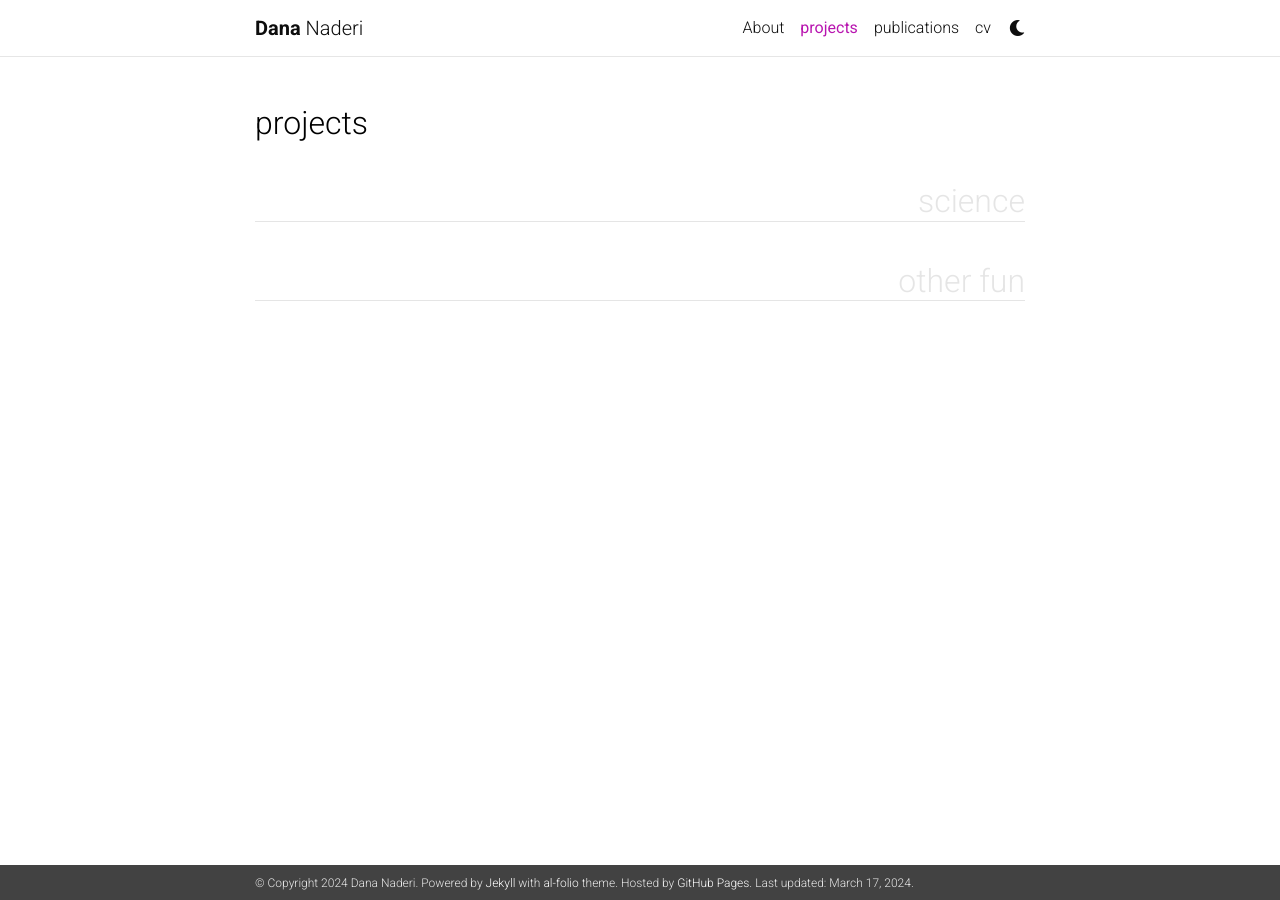
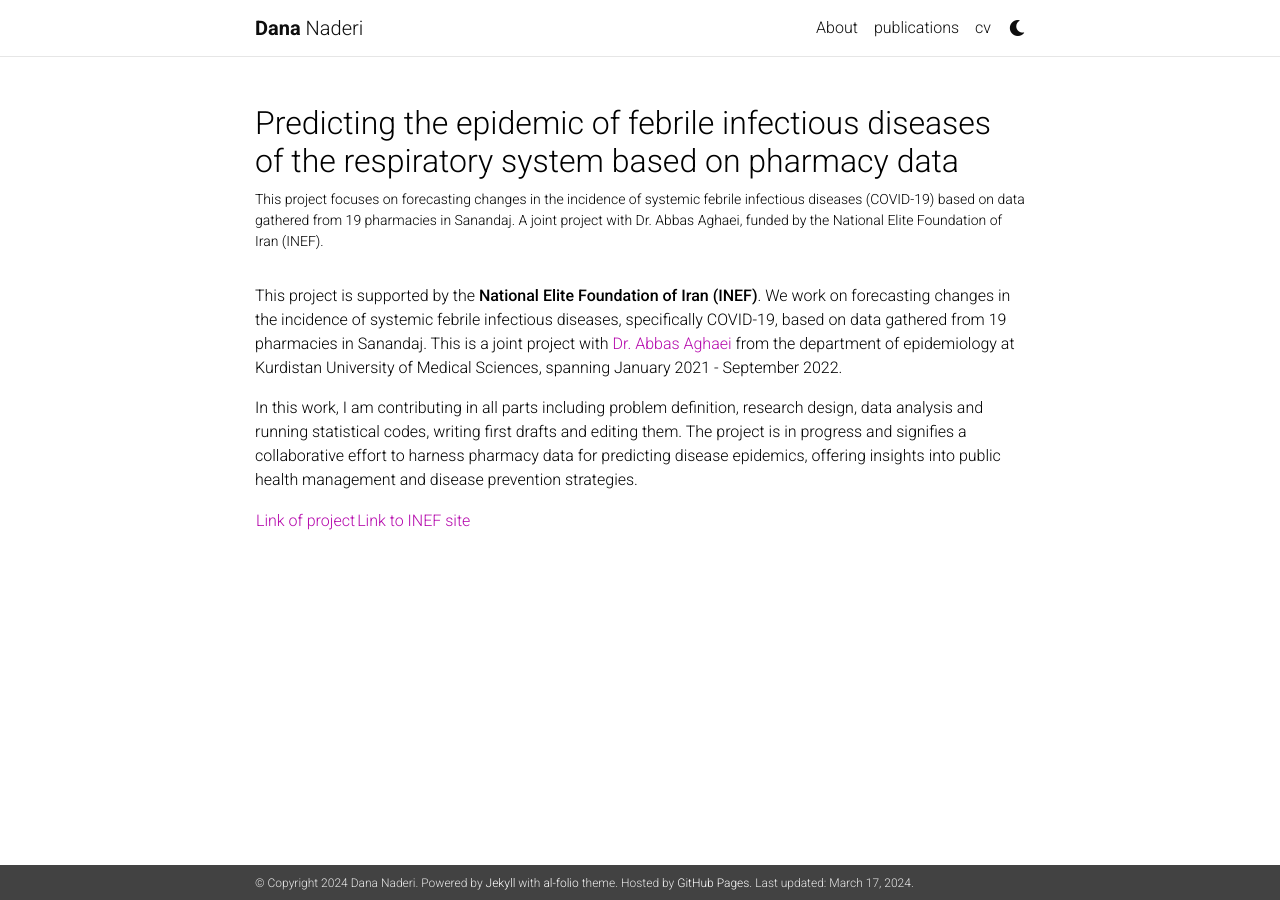
Before and after one commit to navidsharifi/navidsharifi.github.io, a Jekyll site: the page built from _pages/projects.md, in a window 1280 px wide. Built offline with Jekyll 4.4.1, drawn with Linux system fonts in a browser that asks for light colours; comment, search, counter and statistics services are not loaded; a style sheet for code colours, icons or effects is not loaded.

Commit message:
Update projects.md

```diff
--- a/_pages/projects.md
+++ b/_pages/projects.md
@@ -1,58 +1,13 @@
 ---
 layout: page
-title: projects
-permalink: /projects/
-description:
-nav: true
-nav_order: 1
-display_categories: [science, other fun]
-horizontal: false
+title: Predicting the epidemic of febrile infectious diseases of the respiratory system based on pharmacy data
+description: This project focuses on forecasting changes in the incidence of systemic febrile infectious diseases (COVID-19) based on data gathered from 19 pharmacies in Sanandaj. A joint project with Dr. Abbas Aghaei, funded by the National Elite Foundation of Iran (INEF).
+importance: 2
+category: science
 ---
 
-<!-- pages/projects.md -->
-<div class="projects">
-{%- if site.enable_project_categories and page.display_categories %}
-  <!-- Display categorized projects -->
-  {%- for category in page.display_categories %}
-  <h2 class="category">{{ category }}</h2>
-  {%- assign categorized_projects = site.projects | where: "category", category -%}
-  {%- assign sorted_projects = categorized_projects | sort: "importance" %}
-  <!-- Generate cards for each project -->
-  {% if page.horizontal -%}
-  <div class="container">
-    <div class="row row-cols-2">
-    {%- for project in sorted_projects -%}
-      {% include projects_horizontal.html %}
-    {%- endfor %}
-    </div>
-  </div>
-  {%- else -%}
-  <div class="grid">
-    {%- for project in sorted_projects -%}
-      {% include projects.html %}
-    {%- endfor %}
-  </div>
-  {%- endif -%}
-  {% endfor %}
+This project is supported by the **National Elite Foundation of Iran (INEF)**. We work on forecasting changes in the incidence of systemic febrile infectious diseases, specifically COVID-19, based on data gathered from 19 pharmacies in Sanandaj. This is a joint project with [Dr. Abbas Aghaei](link-to-his-google-scholar) from the department of epidemiology at Kurdistan University of Medical Sciences, spanning January 2021 - September 2022.
 
-{%- else -%}
-<!-- Display projects without categories -->
-  {%- assign sorted_projects = site.projects | sort: "importance" -%}
-  <!-- Generate cards for each project -->
-  {% if page.horizontal -%}
-  <div class="container">
-    <div class="row row-cols-2">
-    {%- for project in sorted_projects -%}
-      {% include projects_horizontal.html %}
-    {%- endfor %}
-    </div>
-  </div>
-  {%- else -%}
-  <div class="grid">
-    {%- for project in sorted_projects -%}
-      {% include projects.html %}
-    {%- endfor %}
-  </div>
-  {%- endif -%}
-{%- endif -%}
-</div>
+In this work, I am contributing in all parts including problem definition, research design, data analysis and running statistical codes, writing first drafts and editing them. The project is in progress and signifies a collaborative effort to harness pharmacy data for predicting disease epidemics, offering insights into public health management and disease prevention strategies.
+
+[Link of project](link-to-project) | [Link to INEF site](Link-to-the-site)
```
